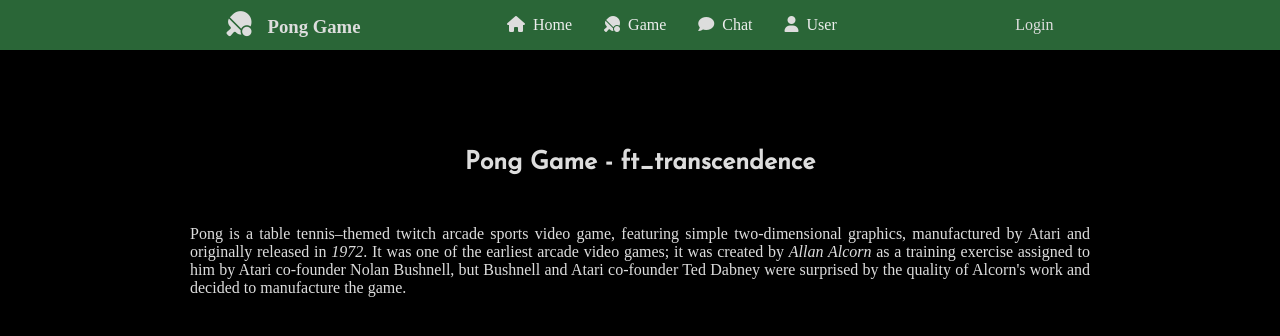
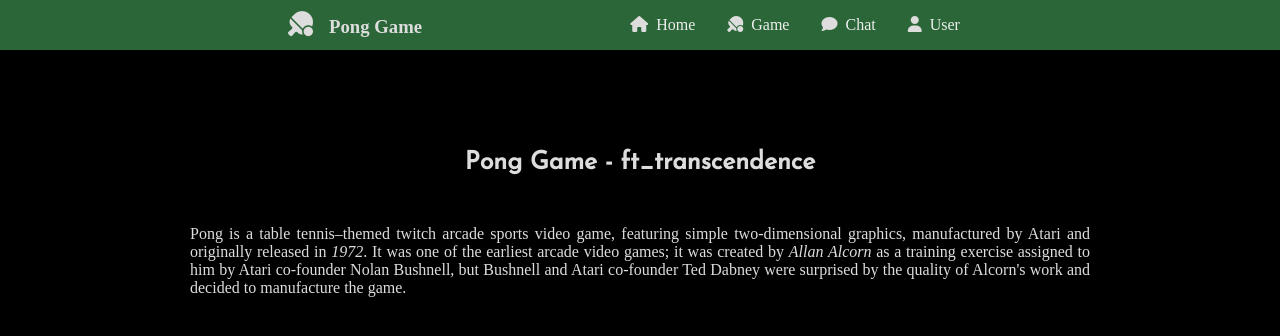
Before and after one commit to simon-ameye/42-ft_transcendence, a React (Create React App) app in the folder frontend/: page / in a window 1280 px wide. Shown: the top 336 px of the page. Built offline with nearby package versions, Linux system fonts and the light colour scheme; a web font is replaced by a local one.

Commit message:
GameDisplay done, starting gameEngine, add wall collision (clean tree), add eslinter and prettier

```diff
--- a/frontend/src/App.tsx
+++ b/frontend/src/App.tsx
@@ -1,8 +1,8 @@
 import { BrowserRouter, Route, Routes } from 'react-router-dom'
+import Home from './components/Home';
 import User from './components/User';
-import NotFound from './pages/NotFound';
-import Home from './pages/Home';
-import Game from './pages/Game';
+import Game from './components/GameSetup';
+import NotFound from './components/NotFound';
 
 function App() {
   return (
--- a/frontend/src/pages/Home.tsx
+++ b/frontend/src/components/Home/index.tsx
@@ -1,4 +1,5 @@
-import AuthenticatedLayout from '../layouts/Authenticated';
+import AuthenticatedLayout from '../../layouts/Authenticated';
+import './style.scss'
 
 const Home = () => {
 	return (
--- a/frontend/src/styles/pages/_home.scss
+++ b/frontend/src/components/Home/style.scss
@@ -1,3 +1,5 @@
+@import '../../styles/settings';
+
 .homeContent {
 	display: flex;
 	justify-content: center;
--- a/frontend/src/components/Navbar/index.tsx
+++ b/frontend/src/components/Navbar/index.tsx
@@ -23,9 +23,6 @@
 					<span>User</span>
 				</NavLink>
 			</nav>
-			<span>
-				<span className='login'>Login</span>
-			</span>
 		</header>
 	);
 };
--- a/frontend/src/components/Navbar/style.scss
+++ b/frontend/src/components/Navbar/style.scss
@@ -21,9 +21,6 @@
 	color: $nav_text;
 }
 
-.login {
-	cursor: pointer;
-}
 @media only screen and (max-width: 800px) {
 	nav span {
 		display: none;
--- a/frontend/src/pages/NotFound.tsx
+++ b/frontend/src/components/NotFound/index.tsx
@@ -1,11 +1,12 @@
 import { NavLink } from 'react-router-dom'
-import AuthenticatedLayout from '../layouts/Authenticated'
+import AuthenticatedLayout from '../../layouts/Authenticated'
+import './style.scss'
 
 const NotFound = () => {
 	return (
 		<AuthenticatedLayout>
 			<div className="notFound">
-				<img src={require('../assets/pong_404.gif')} alt="404 pong gif"/>
+				<img src={require('../../assets/pong_404.gif')} alt="404 pong gif"/>
 				<NavLink className="navlink" to="/">
 					<i className="fas fa-home"></i>
 					<span>Acceuil</span>
--- a/frontend/src/styles/pages/_notfound.scss
+++ b/frontend/src/components/NotFound/style.scss
@@ -1,3 +1,5 @@
+@import '../../styles/settings';
+
 .notFound{
 	display: flex;
 	justify-content: center;
--- a/frontend/src/index.tsx
+++ b/frontend/src/index.tsx
@@ -1,6 +1,6 @@
 import App from './App';
 import React from 'react';
-import './styles/styles.scss';
+import './styles/settings.scss';
 import { createRoot } from 'react-dom/client'
 
 const element = document.getElementById('root');
--- a/frontend/src/styles/styles.scss
+++ /dev/null
@@ -1,3 +0,0 @@
-@import './settings';
-@import './pages/notfound';
-@import './pages/home';
```
Also changed, not shown: frontend/src/components/GameSetup/index.tsx (renamed from frontend/src/pages/Game.tsx, +5 -5 lines), frontend/src/styles/settings.scss (renamed from frontend/src/styles/_settings.scss).
